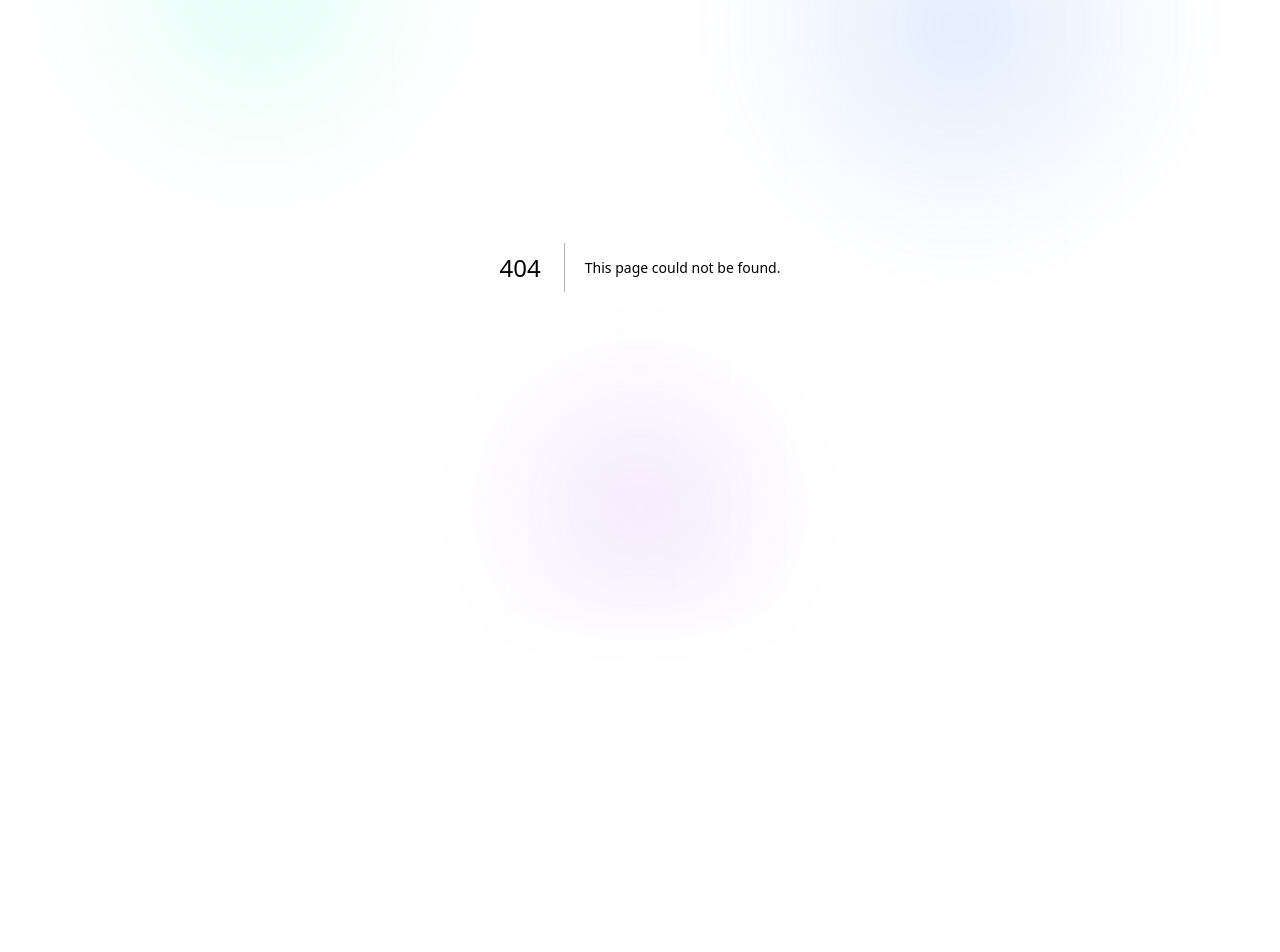
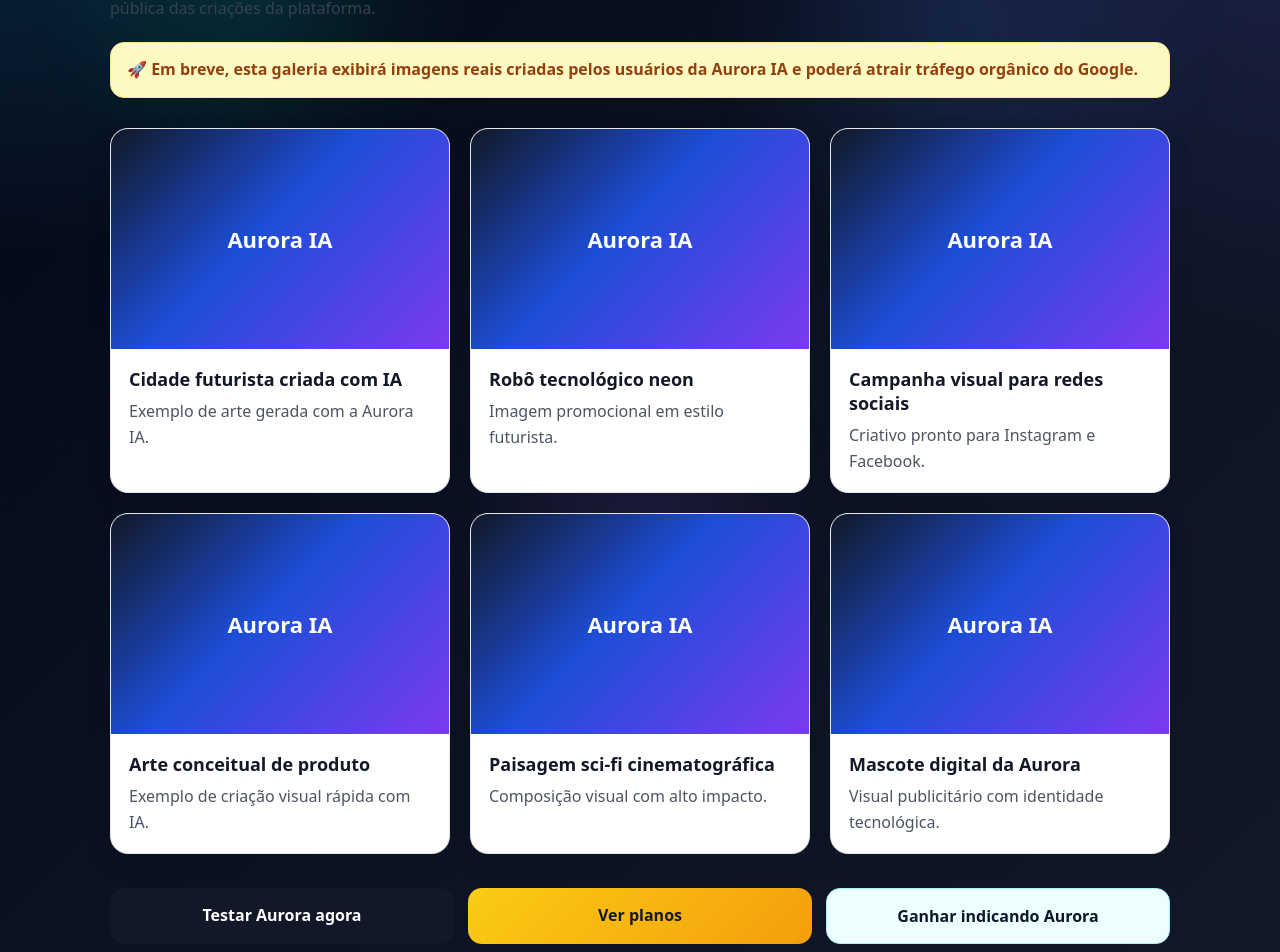
Before and after one commit to ricardogrupoexecutivo1-cpu/ricardo-ia-oficial, a Next.js app: page /explorar in a window 1280 px wide. Before the commit this address had no page. Shown: the part 174-1126 px from the top of the page. Before the commit the page ends 841 px from the top, so only its background shows below. Built offline with nearby package versions, Linux system fonts and the light colour scheme.

Commit message:
feat: adiciona explorar e ganhe na home

```diff
--- /dev/null
+++ b/app/explorar/page.tsx
@@ -0,0 +1,202 @@
+"use client";
+
+import Link from "next/link";
+
+const imagensDemo = [
+  {
+    titulo: "Cidade futurista criada com IA",
+    descricao: "Exemplo de arte gerada com a Aurora IA.",
+  },
+  {
+    titulo: "Robô tecnológico neon",
+    descricao: "Imagem promocional em estilo futurista.",
+  },
+  {
+    titulo: "Campanha visual para redes sociais",
+    descricao: "Criativo pronto para Instagram e Facebook.",
+  },
+  {
+    titulo: "Arte conceitual de produto",
+    descricao: "Exemplo de criação visual rápida com IA.",
+  },
+  {
+    titulo: "Paisagem sci-fi cinematográfica",
+    descricao: "Composição visual com alto impacto.",
+  },
+  {
+    titulo: "Mascote digital da Aurora",
+    descricao: "Visual publicitário com identidade tecnológica.",
+  },
+];
+
+export default function ExplorarPage() {
+  return (
+    <main
+      style={{
+        maxWidth: 1100,
+        margin: "0 auto",
+        padding: "40px 20px",
+        fontFamily: "system-ui",
+      }}
+    >
+      <h1
+        style={{
+          fontSize: "36px",
+          fontWeight: 800,
+          color: "#111827",
+        }}
+      >
+        Explorar criações da Aurora IA
+      </h1>
+
+      <p
+        style={{
+          marginTop: 12,
+          color: "#374151",
+          lineHeight: 1.7,
+          maxWidth: 850,
+        }}
+      >
+        Descubra exemplos de imagens, ideias visuais e materiais criados com a
+        Aurora IA. Esta página será a vitrine pública das criações da
+        plataforma.
+      </p>
+
+      <div
+        style={{
+          marginTop: 20,
+          padding: "14px 16px",
+          borderRadius: 14,
+          border: "1px solid #fde68a",
+          background: "#fef9c3",
+          color: "#92400e",
+          fontWeight: 600,
+          lineHeight: 1.6,
+        }}
+      >
+        🚀 Em breve, esta galeria exibirá imagens reais criadas pelos usuários
+        da Aurora IA e poderá atrair tráfego orgânico do Google.
+      </div>
+
+      <div
+        style={{
+          marginTop: 30,
+          display: "grid",
+          gridTemplateColumns: "repeat(auto-fit, minmax(280px, 1fr))",
+          gap: 20,
+        }}
+      >
+        {imagensDemo.map((item, index) => (
+          <div
+            key={index}
+            style={{
+              border: "1px solid #e5e7eb",
+              borderRadius: 18,
+              overflow: "hidden",
+              background: "#ffffff",
+              boxShadow: "0 10px 30px rgba(0,0,0,0.06)",
+            }}
+          >
+            <div
+              style={{
+                height: 220,
+                display: "flex",
+                alignItems: "center",
+                justifyContent: "center",
+                background:
+                  "linear-gradient(135deg, #111827 0%, #1d4ed8 45%, #7c3aed 100%)",
+                color: "#ffffff",
+                fontWeight: 800,
+                fontSize: 22,
+                textAlign: "center",
+                padding: 20,
+              }}
+            >
+              Aurora IA
+            </div>
+
+            <div style={{ padding: 18 }}>
+              <div
+                style={{
+                  fontSize: 18,
+                  fontWeight: 800,
+                  color: "#111827",
+                }}
+              >
+                {item.titulo}
+              </div>
+
+              <div
+                style={{
+                  marginTop: 8,
+                  color: "#4b5563",
+                  lineHeight: 1.6,
+                }}
+              >
+                {item.descricao}
+              </div>
+            </div>
+          </div>
+        ))}
+      </div>
+
+      <div
+        style={{
+          marginTop: 34,
+          display: "grid",
+          gridTemplateColumns: "repeat(auto-fit, minmax(240px, 1fr))",
+          gap: 14,
+        }}
+      >
+        <Link
+          href="/chat"
+          style={{
+            display: "block",
+            textAlign: "center",
+            padding: "16px",
+            borderRadius: 14,
+            textDecoration: "none",
+            background: "#111827",
+            color: "#ffffff",
+            fontWeight: 800,
+          }}
+        >
+          Testar Aurora agora
+        </Link>
+
+        <Link
+          href="/planos"
+          style={{
+            display: "block",
+            textAlign: "center",
+            padding: "16px",
+            borderRadius: 14,
+            textDecoration: "none",
+            background: "linear-gradient(135deg,#facc15,#f59e0b)",
+            color: "#111827",
+            fontWeight: 800,
+          }}
+        >
+          Ver planos
+        </Link>
+
+        <Link
+          href="/ganhe"
+          style={{
+            display: "block",
+            textAlign: "center",
+            padding: "16px",
+            borderRadius: 14,
+            textDecoration: "none",
+            background: "#ecfeff",
+            color: "#0f172a",
+            fontWeight: 800,
+            border: "1px solid #a5f3fc",
+          }}
+        >
+          Ganhar indicando Aurora
+        </Link>
+      </div>
+    </main>
+  );
+}
```
Also changed, not shown: app/page.tsx (+8 -3 lines).
